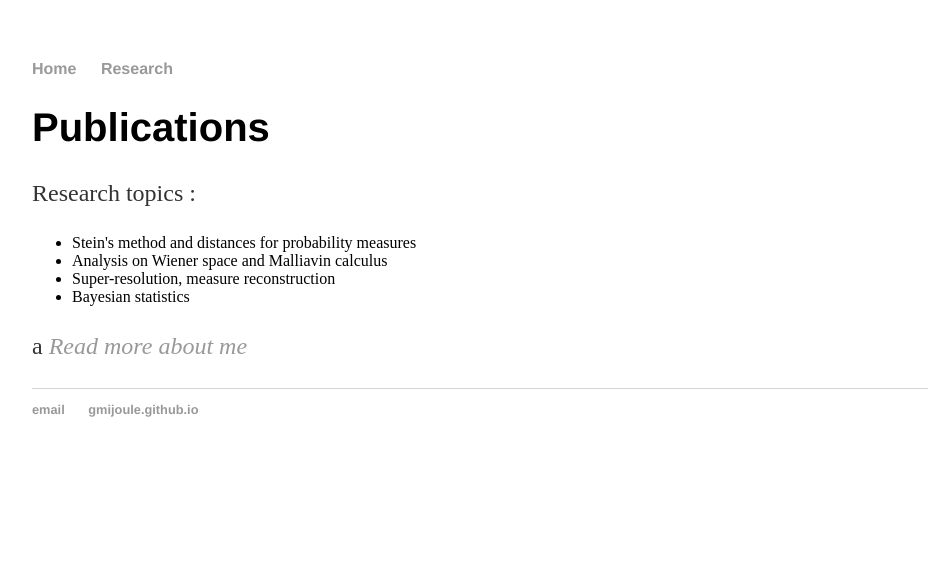
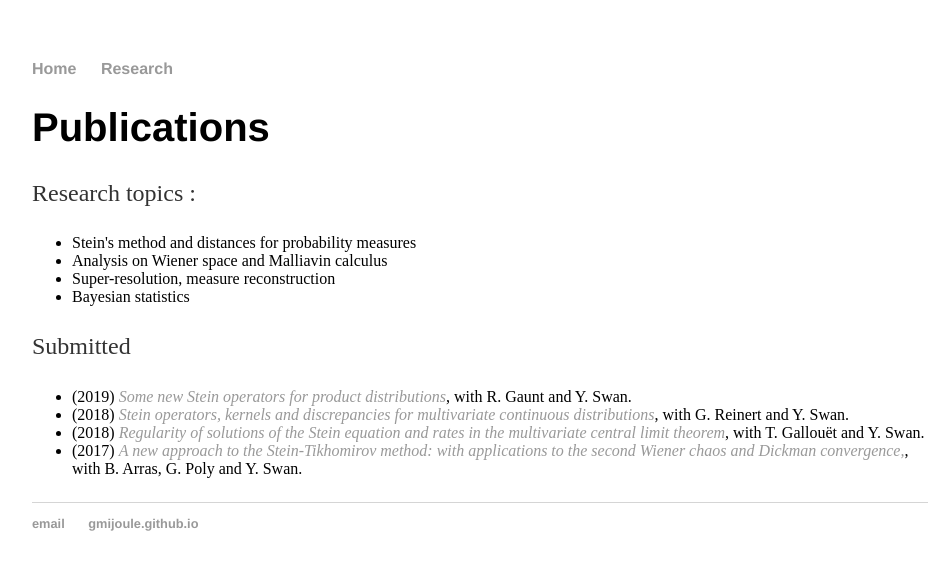
Before and after one commit to gmijoule/gmijoule.github.io, a Jekyll site: the page built from research.html, in a window 1280 px wide. Shown: the top 570 px of the page, without its empty margins (160-1111 px from the left). Built offline with Jekyll 4.4.1, drawn with Linux system fonts in a browser that asks for light colours.

Commit message:
Update research.html

```diff
--- a/research.html
+++ b/research.html
@@ -12,5 +12,12 @@ title: Guillaume Mijoule
 			<li>Bayesian statistics</li>
 		</ul>
 	</p>
-	<p>a <em> <a href="/">Read more about me</a></em></p>
+	<p>Submitted
+		<ul>
+			<li>(2019) <em> <a href="http://export.arxiv.org/abs/1901.11460">Some new Stein operators for product distributions</a></em>, with R. Gaunt and Y. Swan.</li>
+			<li>(2018) <em> <a href="https://arxiv.org/abs/1806.03478">Stein operators, kernels and discrepancies for multivariate continuous distributions</a></em>, with G. Reinert and Y. Swan.</li>
+			<li>(2018) <em> <a href="https://hal.archives-ouvertes.fr/hal-01785397">Regularity of solutions of the Stein equation and rates in the multivariate central limit theorem</a></em>, with T. Gallouët and Y. Swan.</li>
+			<li>(2017) <em> <a href="https://arxiv.org/abs/1605.06819">A new approach to the Stein-Tikhomirov method: with applications to the second Wiener chaos and Dickman convergence,</a></em>, with B. Arras, G. Poly and Y. Swan.</li>
+		</ul>
+	</p>
 </div><!-- /.blurb -->
```
